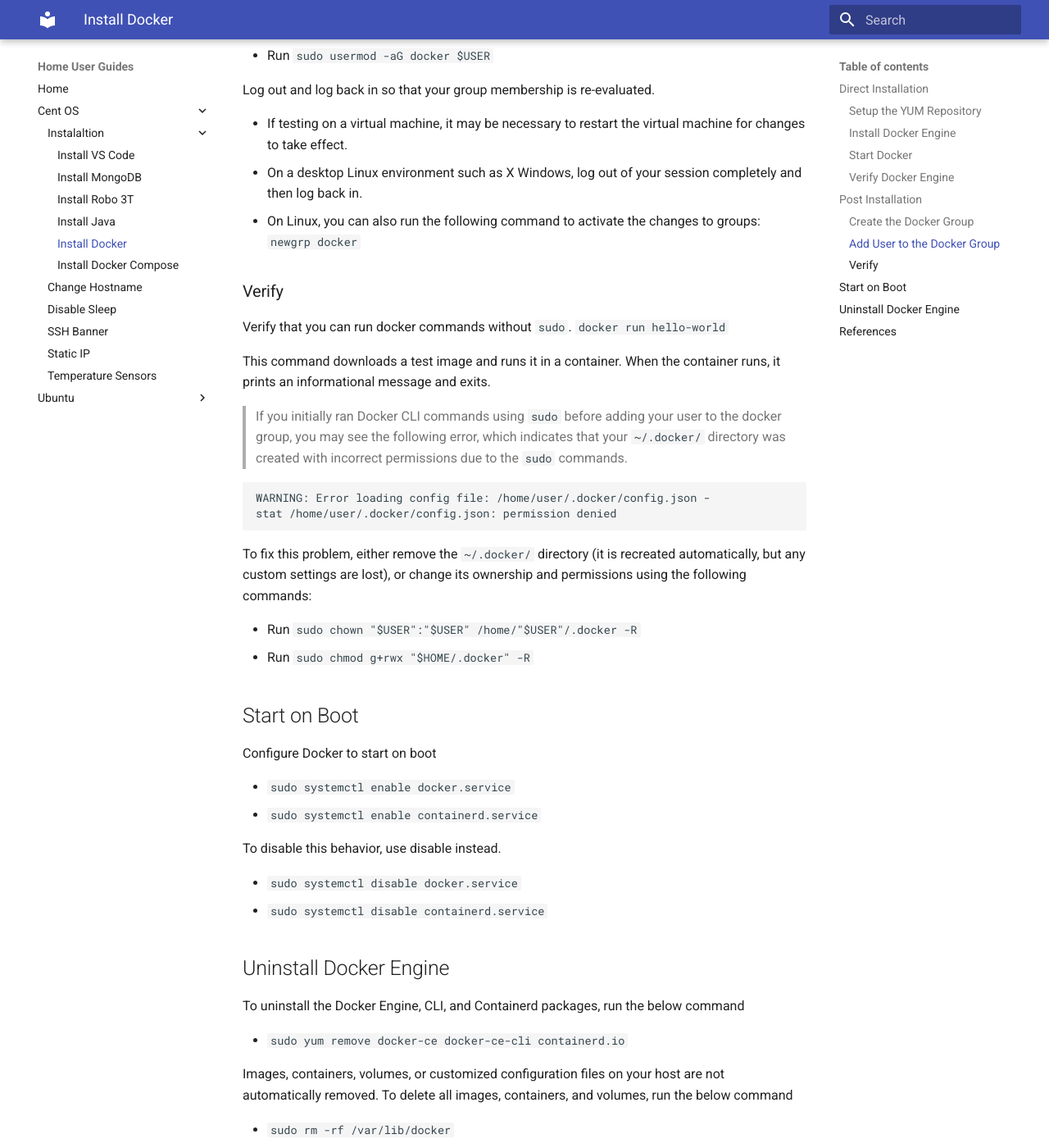
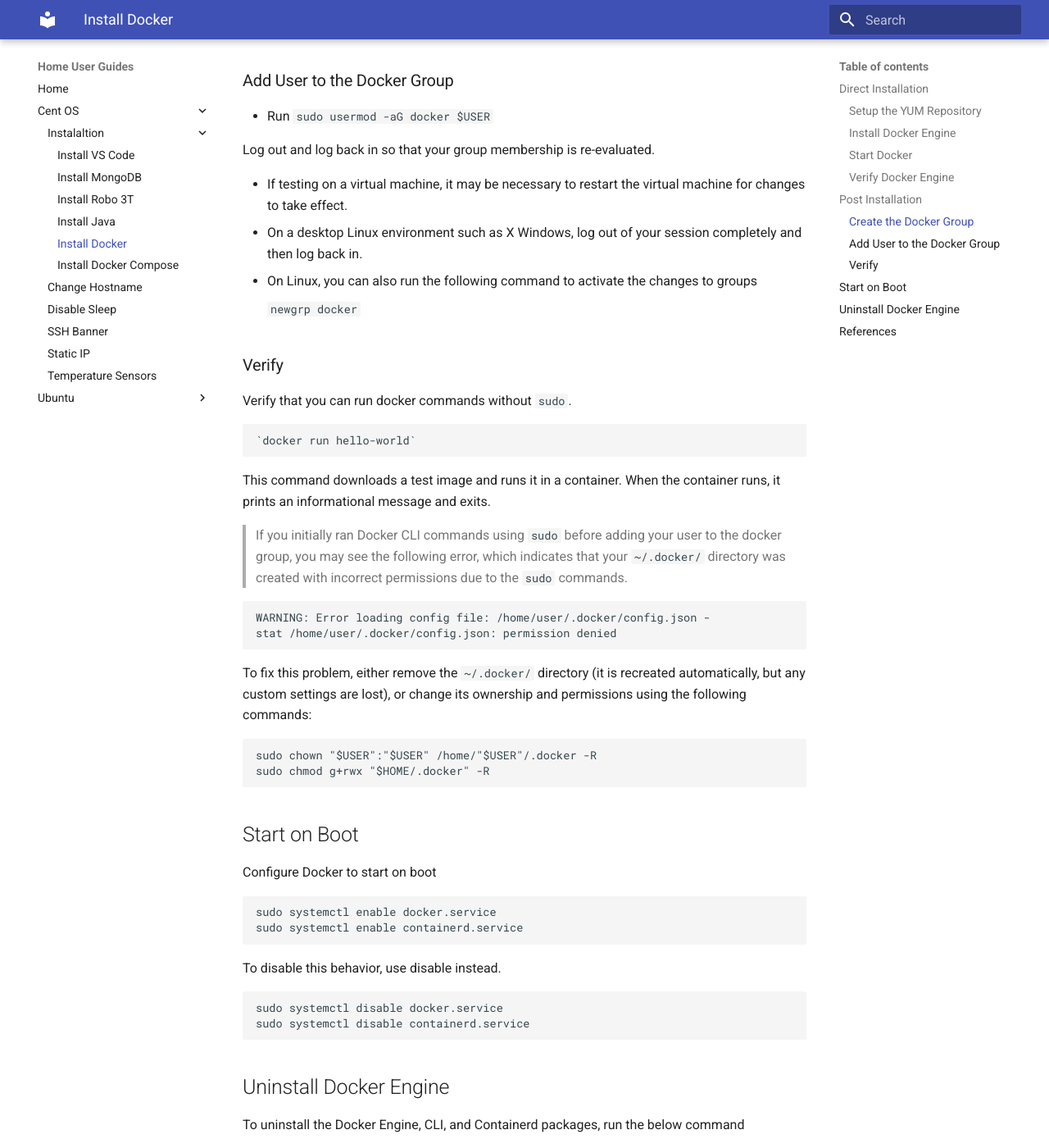
Before and after one commit to sreeramachandramurthy/home-user-guides, an MkDocs documentation site: the page built from docs/centos/installation/install-docker.md, in a window 1280 px wide and 1400 px high, scrolled down 1411 px. Shown: the whole window at 82% size. Built offline with MkDocs 1.6.1 and Material for MkDocs 9.7.7, drawn with Linux system fonts in a browser that asks for light colours; some of the changed text lies outside the part shown.

Commit message:
Formatting

````diff
--- a/docs/centos/installation/install-docker.md
+++ b/docs/centos/installation/install-docker.md
@@ -2,18 +2,21 @@
 
 ## Direct Installation
 
-Install and update Docker from the YUM repository.
+Install and update Docker from the YUM repository
 
 ### Setup the YUM Repository
 
-* Install the `yum-utils` package (which provides the `yum-config-manager` utility) and set up the repository.
-`sudo yum install -y yum-utils`
+* Install the `yum-utils` package (which provides the `yum-config-manager` utility) and set up the repository
+
+    `sudo yum install -y yum-utils`
+
 * Run `sudo yum-config-manager --add-repo https://download.docker.com/linux/centos/docker-ce.repo`
 
 ### Install Docker Engine
 
 * Install the latest version of Docker Engine and containerd
-`sudo yum install docker-ce docker-ce-cli containerd.io`
+
+    `sudo yum install docker-ce docker-ce-cli containerd.io`
 
 If prompted to accept the GPG key, verify that the fingerprint matches `060A 61C5 1B55 8A7F 742B 77AA C52F EB6B 621E 9F35`, and if so, accept it.
 
@@ -49,13 +52,15 @@
 
 * If testing on a virtual machine, it may be necessary to restart the virtual machine for changes to take effect.
 * On a desktop Linux environment such as X Windows, log out of your session completely and then log back in.
-* On Linux, you can also run the following command to activate the changes to groups:
-`newgrp docker`
+* On Linux, you can also run the following command to activate the changes to groups
+
+    `newgrp docker`
 
 ### Verify
 
 Verify that you can run docker commands without `sudo`.
-`docker run hello-world`
+
+    `docker run hello-world`
 
 This command downloads a test image and runs it in a container. When the container runs, it prints an informational message and exits.
 
@@ -68,31 +73,39 @@
 
 To fix this problem, either remove the `~/.docker/` directory (it is recreated automatically, but any custom settings are lost), or change its ownership and permissions using the following commands:
 
-* Run `sudo chown "$USER":"$USER" /home/"$USER"/.docker -R`
-* Run `sudo chmod g+rwx "$HOME/.docker" -R`
+```bash
+sudo chown "$USER":"$USER" /home/"$USER"/.docker -R
+sudo chmod g+rwx "$HOME/.docker" -R
+```
 
 ## Start on Boot
 
 Configure Docker to start on boot
 
-* `sudo systemctl enable docker.service`
-* `sudo systemctl enable containerd.service`
+```bash
+sudo systemctl enable docker.service
+sudo systemctl enable containerd.service
+```
 
 To disable this behavior, use disable instead.
 
-* `sudo systemctl disable docker.service`
-* `sudo systemctl disable containerd.service`
+```bash
+sudo systemctl disable docker.service
+sudo systemctl disable containerd.service
+```
 
 ## Uninstall Docker Engine
 
 To uninstall the Docker Engine, CLI, and Containerd packages, run the below command
 
-* `sudo yum remove docker-ce docker-ce-cli containerd.io`
+    `sudo yum remove docker-ce docker-ce-cli containerd.io`
 
 Images, containers, volumes, or customized configuration files on your host are not automatically removed. To delete all images, containers, and volumes, run the below command
 
-* `sudo rm -rf /var/lib/docker`
-* `sudo rm -rf /var/lib/containerd`
+```bash
+sudo rm -rf /var/lib/docker
+sudo rm -rf /var/lib/containerd
+```
 
 You must delete any edited configuration files manually.
 
````
Also changed, not shown: docs/centos/installation/install-docker-compose.md (+9 -4 lines), docs/centos/installation/install-java.md (+2 -2 lines), docs/centos/installation/install-mongodb.md (+12 -7 lines), docs/centos/installation/install-robo3t.md (+29 -12 lines), docs/centos/static-ip.md (+3 -1 lines).
